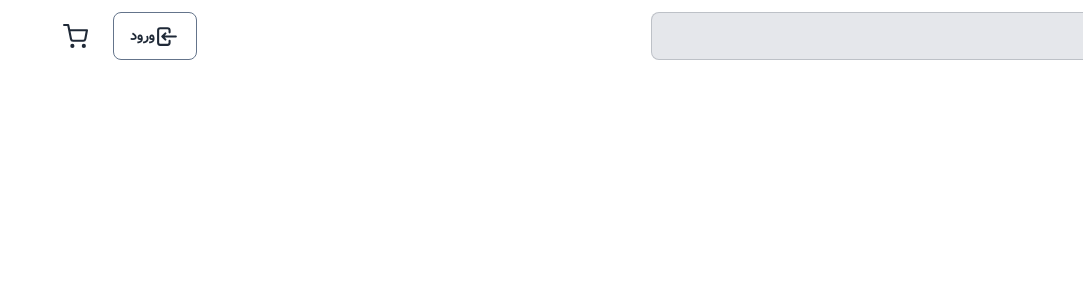
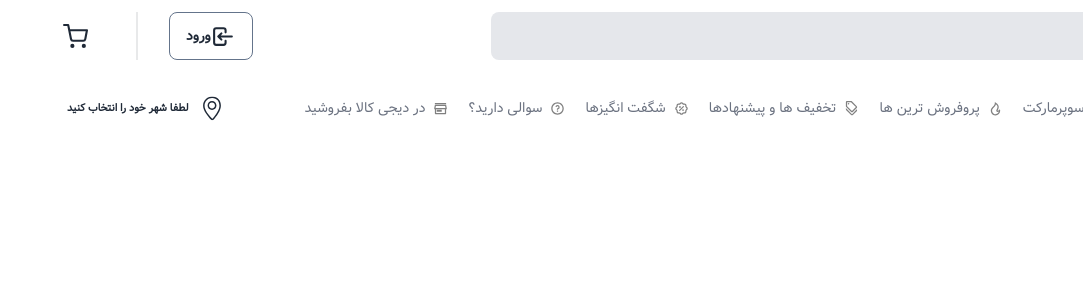
Before and after one commit to alishirani1384/digikala, a Next.js app: page / in a window 1280 px wide. Shown: the top 300 px of the page, without its empty margins (197-1280 px from the left). Built offline with nearby package versions, Linux system fonts and the light colour scheme.

Commit message:
added navlinks for desktop

```diff
--- a/app/layout.tsx
+++ b/app/layout.tsx
@@ -1,8 +1,10 @@
 import "./globals.css";
+import "keen-slider/keen-slider.min.css";
 import Navbar from "@/components/Navbar/Navbar";
 import localFont from "next/font/local";
 import SideBar from "@/components/Sidebar/SideBar";
 import Overlay from "@/components/Sidebar/Overlay";
+import NavLinks from "@/components/Navbar/NavLinks";
 
 const myFont = localFont({
   src: "../assets/fonts/Vazir.ttf",
@@ -23,7 +25,10 @@ export default function RootLayout({
   return (
     <html lang="fa-IR" dir="rtl" className={myFont.className}>
       <body className="min-h-screen min-w-full">
-        <Navbar />
+        <header className="flex flex-col">
+          <Navbar />
+          <NavLinks/>
+        </header>
         <SideBar />
         <Overlay />
         <div>{children}</div>
--- /dev/null
+++ b/components/Navbar/NavLinks.tsx
@@ -0,0 +1,39 @@
+import { links } from "@/data/sidebar";
+import React from "react";
+import { FiMenu } from "react-icons/fi";
+import { SlLocationPin } from "react-icons/sl";
+
+function NavLinks() {
+  return (
+    <div className="w-full hidden my-3 lg:block">
+      <div className="flex mx-auto xl:max-w-[1676px] w-full px-4">
+        <div className="flex relative items-center gap-2 cursor-pointer after:block after:mt-auto after:content-[''] after:absolute after:h-[3px] after:bg-red-600 after:w-full after:scale-x-0 after:hover:scale-x-100 after:transition after:duration-300 after:origin-left after:bottom-0">
+          <FiMenu size={20} />
+          <b>دسته بندی کالاها</b>
+        </div>
+        <div className="divider divider-horizontal"></div>
+        <div className="flex items-center gap-5">
+          {links.map((link, i) => {
+            const { Icon, text } = link;
+            return (
+              <div
+                key={i}
+                className="flex h-full relative after:block after:mt-auto after:rounded-full after:content-[''] after:absolute after:h-[3px] after:bg-red-600 after:w-full after:scale-x-0 after:hover:scale-x-100 after:transition after:duration-300 after:origin-left after:bottom-0 text-gray-500 items-center gap-2 text-sm cursor-pointer">
+                <Icon size={15} color="gray" />
+                <p>{text}</p>
+              </div>
+            );
+          })}
+        </div>
+        <div className="flex mr-auto cursor-pointer items-center btn btn-ghost">
+          <div className="flex items-center gap-3">
+            <SlLocationPin size={25} />
+            <small className="select-none lg:hidden xl:flex">لطفا شهر خود را انتخاب کنید</small>
+          </div>
+        </div>
+      </div>
+    </div>
+  );
+}
+
+export default NavLinks;
--- a/components/Navbar/Navbar.tsx
+++ b/components/Navbar/Navbar.tsx
@@ -1,6 +1,6 @@
 import Image from "next/image";
 import React from "react";
-import SideBarBtn from "../Sidebar/SideBarBtn";
+import SideBarBtn from "./SideBarBtn";
 import Logo from "../../assets/images/logo/logo.svg";
 import { BsQuestionSquare } from "react-icons/bs";
 import Link from "next/link";
@@ -26,10 +26,11 @@ function Navbar() {
         <div className="flex w-full items-center justify-between my-3 gap-2">
           <SearchInp />
           <LoginBtn />
+          <div className="divider divider-horizontal hidden lg:flex"></div>
           <CartBtn />
         </div>
         <hr />
-        <CitySelector/>
+        <CitySelector />
         <hr />
       </div>
     </nav>
--- a/components/Navbar/SearchInp.tsx
+++ b/components/Navbar/SearchInp.tsx
@@ -3,11 +3,11 @@ import { BiSearch } from "react-icons/bi";
 
 function SearchInp() {
   return (
-    <div className="relative flex flex-1 lg:max-w-lg">
+    <div className="relative flex flex-1 lg:max-w-2xl">
       <input
         type="text"
         placeholder="جستجو"
-        className="input input-md font-bold input-bordered w-full pr-9 bg-gray-200"
+        className="input input-md font-bold w-full pr-9 bg-gray-200"
           />
           <BiSearch size={25} className="absolute cursor-pointer text-gray-500 top-1/2 right-2 -translate-y-1/2"/>
     </div>
--- a/package.json
+++ b/package.json
@@ -15,6 +15,7 @@
     "daisyui": "^2.51.4",
     "eslint": "8.36.0",
     "eslint-config-next": "13.2.4",
+    "keen-slider": "^6.8.5",
     "next": "13.2.4",
     "react": "18.2.0",
     "react-dom": "18.2.0",
```
Also changed, not shown: components/Navbar/SideBarBtn.tsx (renamed from components/Sidebar/SideBarBtn.tsx), 1 other file (tests, documents, lock files or other folders).
